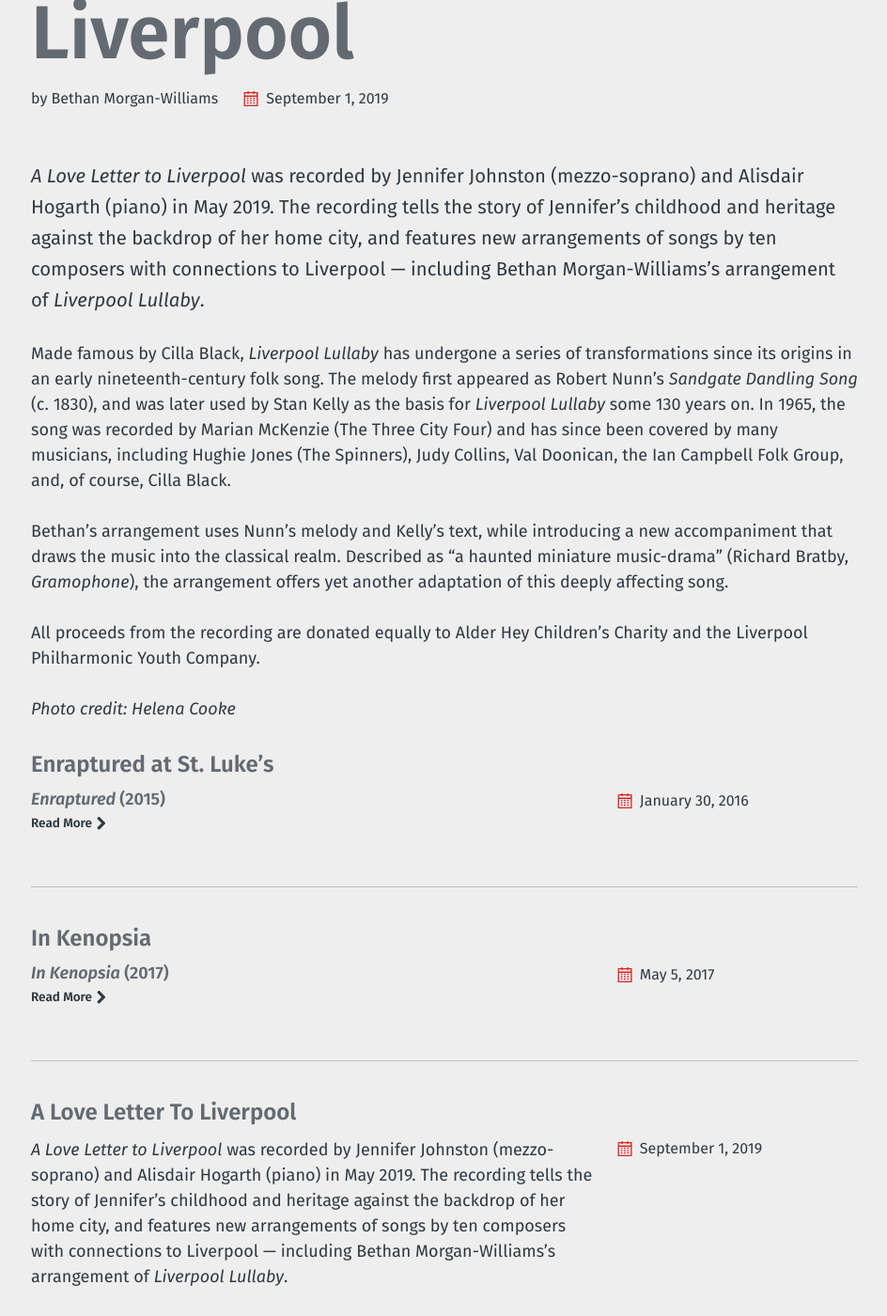
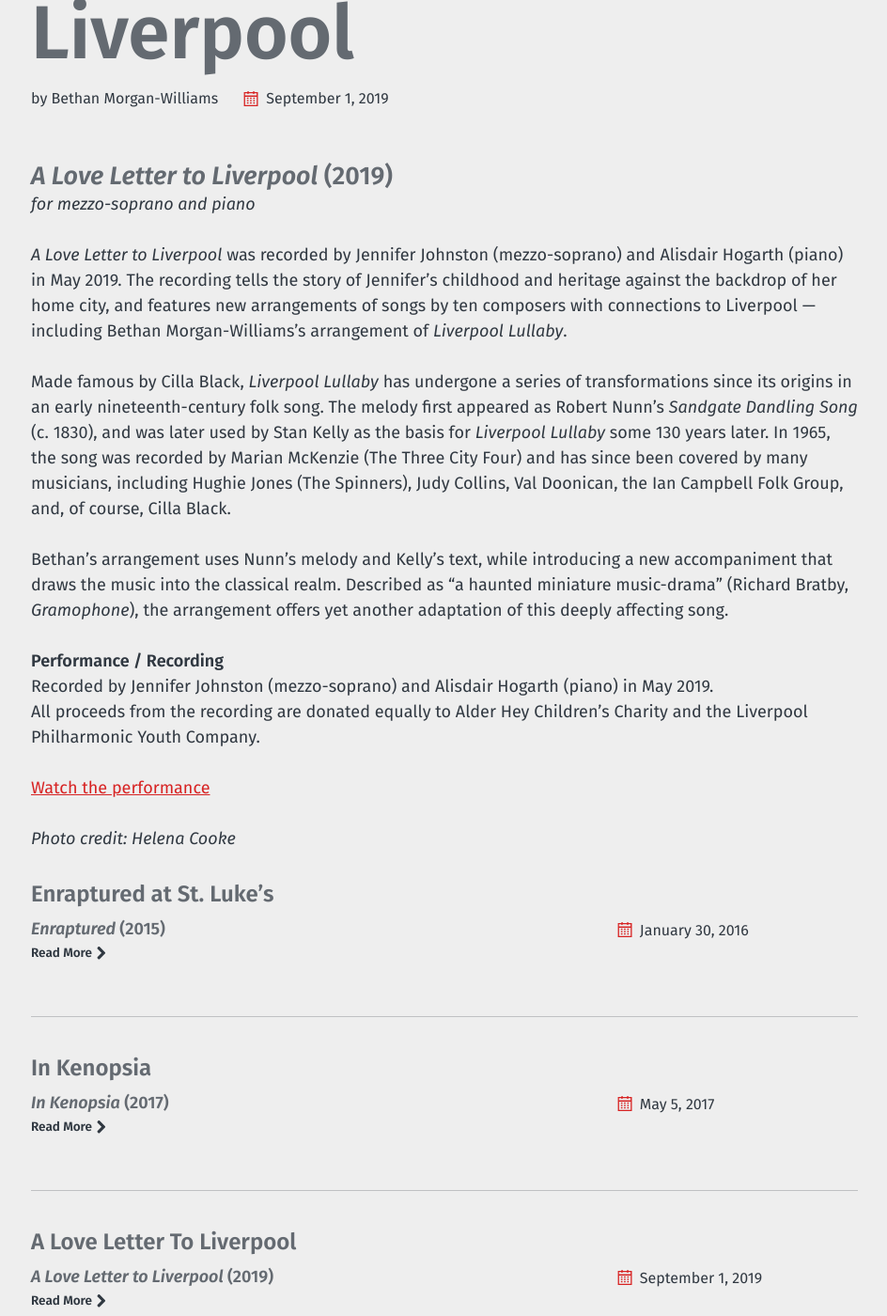
Before and after one commit to morganwilliamsb/website, a Jekyll site: the page built from _listen/love-letter-to-liverpool.md, in a window 1280 px wide and 1400 px high, scrolled down 254 px. Shown: the whole window at 94% size, without its empty margins (39-983 px from the left). Built offline with Jekyll 4.4.1, drawn with Linux system fonts in a browser that asks for light colours.

Commit message:
Enhance love letter details and performance info
Added details about the performance and recording of 'A Love Letter to Liverpool', including information on the arrangement and donations.

```diff
--- a/_listen/love-letter-to-liverpool.md
+++ b/_listen/love-letter-to-liverpool.md
@@ -4,12 +4,20 @@ layout: collection
 date: 2019-09-01
 ---
 
+### *A Love Letter to Liverpool* (2019)
+
+*for mezzo-soprano and piano*
+
 *A Love Letter to Liverpool* was recorded by Jennifer Johnston (mezzo-soprano) and Alisdair Hogarth (piano) in May 2019. The recording tells the story of Jennifer’s childhood and heritage against the backdrop of her home city, and features new arrangements of songs by ten composers with connections to Liverpool — including Bethan Morgan-Williams’s arrangement of *Liverpool Lullaby*.
 
-Made famous by Cilla Black, *Liverpool Lullaby* has undergone a series of transformations since its origins in an early nineteenth-century folk song. The melody first appeared as Robert Nunn’s *Sandgate Dandling Song* (c. 1830), and was later used by Stan Kelly as the basis for *Liverpool Lullaby* some 130 years on. In 1965, the song was recorded by Marian McKenzie (The Three City Four) and has since been covered by many musicians, including Hughie Jones (The Spinners), Judy Collins, Val Doonican, the Ian Campbell Folk Group, and, of course, Cilla Black.
+Made famous by Cilla Black, *Liverpool Lullaby* has undergone a series of transformations since its origins in an early nineteenth-century folk song. The melody first appeared as Robert Nunn’s *Sandgate Dandling Song* (c. 1830), and was later used by Stan Kelly as the basis for *Liverpool Lullaby* some 130 years later. In 1965, the song was recorded by Marian McKenzie (The Three City Four) and has since been covered by many musicians, including Hughie Jones (The Spinners), Judy Collins, Val Doonican, the Ian Campbell Folk Group, and, of course, Cilla Black.
 
 Bethan’s arrangement uses Nunn’s melody and Kelly’s text, while introducing a new accompaniment that draws the music into the classical realm. Described as “a haunted miniature music-drama” (Richard Bratby, *Gramophone*), the arrangement offers yet another adaptation of this deeply affecting song.
 
+**Performance / Recording**
+Recorded by Jennifer Johnston (mezzo-soprano) and Alisdair Hogarth (piano) in May 2019.
 All proceeds from the recording are donated equally to Alder Hey Children’s Charity and the Liverpool Philharmonic Youth Company.
 
+[Watch the performance](https://www.youtube.com/watch?v=qvislJEKr7Q)
+
 *Photo credit: Helena Cooke*
```
